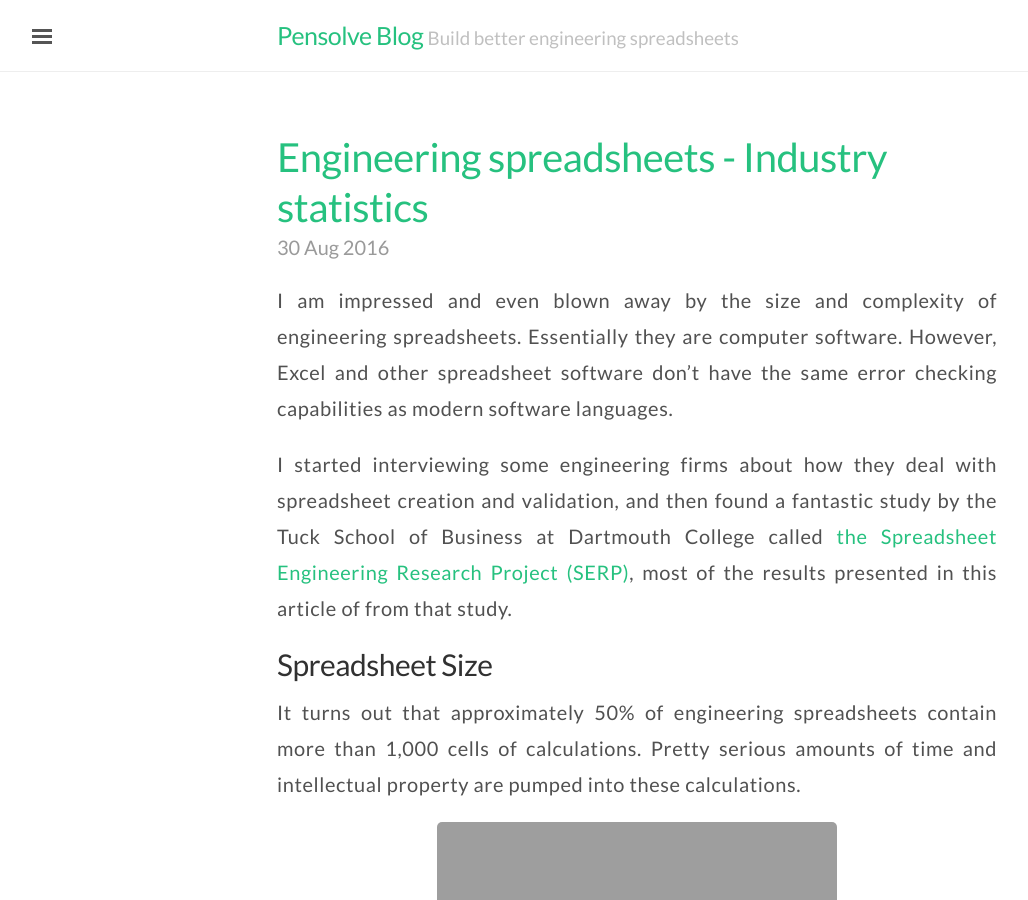
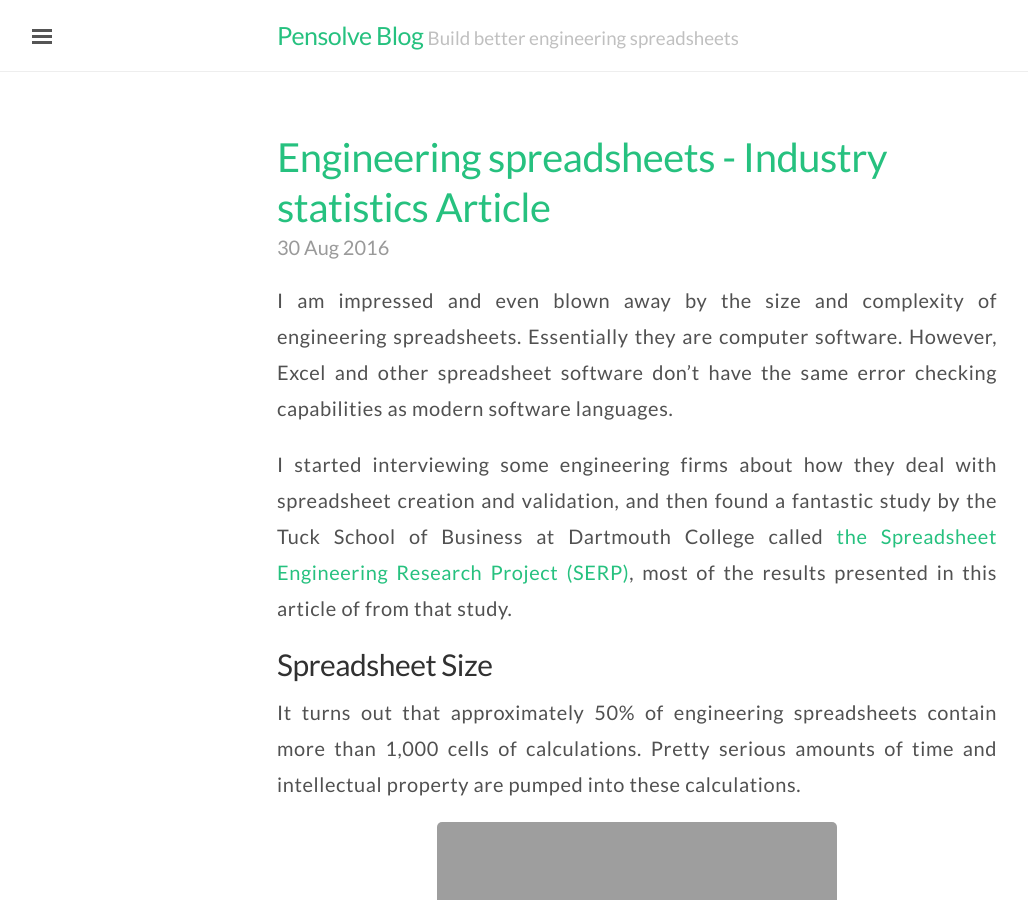
Before and after one commit to pensolve/blog, a Jekyll site: the page built from index.html, in a window 1280 px wide and 900 px high. Shown: the whole window, without its empty margins (3-1031 px from the left). Built offline with Jekyll 4.4.1, drawn with Linux system fonts in a browser that asks for light colours; the list of posts is cut into pages by our own code.

```diff
--- a/index.html
+++ b/index.html
@@ -8,7 +8,7 @@
   <div class="post">
     <h1 class="post-title">
       <a href="http://pensolve.com/blog/2016/06/08/blog-Showcasing-Canterbury/">
-        {{ post.title }}
+        {{ post.title }} Article
       </a>
     </h1>
 
```
